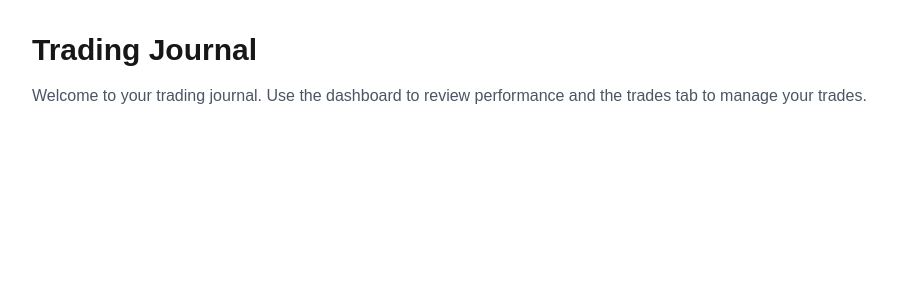
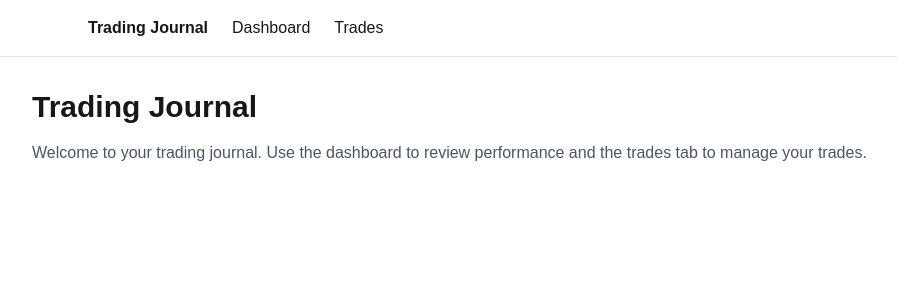
Before and after one commit to jorgemancipe/trading-journal, a Next.js app: page / in a window 1280 px wide. Shown: the top 300 px of the page, without its empty margins (0-897 px from the left). Built offline with nearby package versions, Linux system fonts and the light colour scheme.

Commit message:
Add NavBar component to RootLayout

```diff
--- a/app/layout.tsx
+++ b/app/layout.tsx
@@ -1,4 +1,5 @@
 import "./globals.css";
+import NavBar from "./components/NavBar";
 
 export default function RootLayout({
   children,
@@ -8,6 +9,7 @@ export default function RootLayout({
   return (
     <html lang="en">
       <body className="min-h-screen bg-gray-50 text-gray-900">
+        <NavBar />
         {children}
       </body>
     </html>
```
